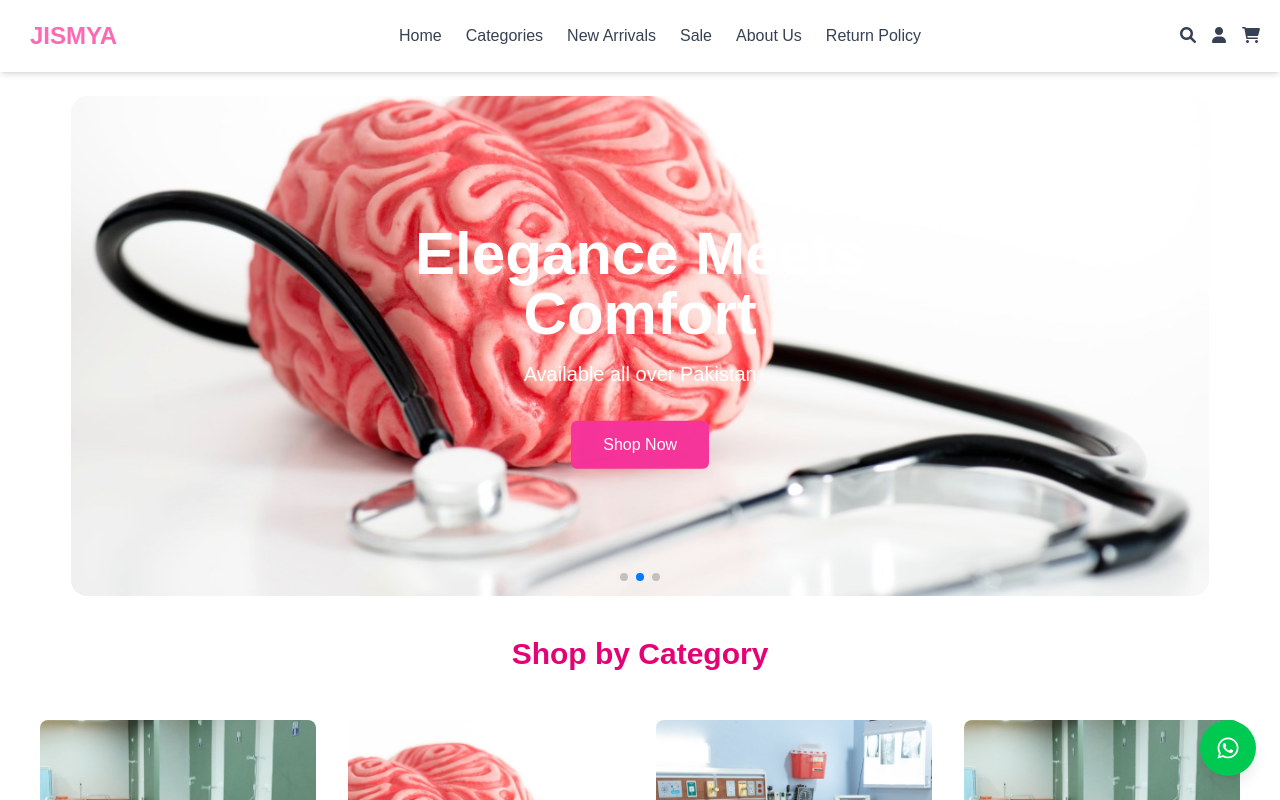
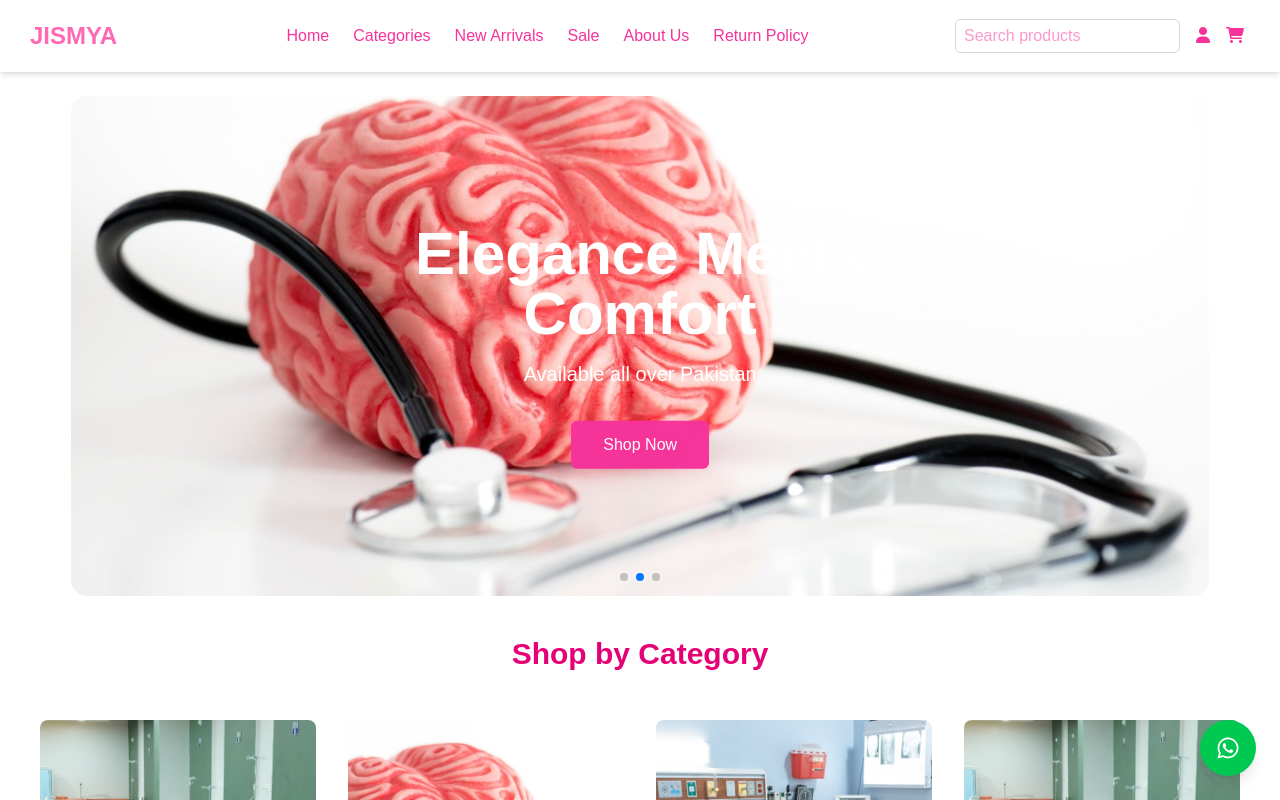
Before and after one commit to rahmatshah1310/jismyanew, a Next.js app: page / in a window 1280 px wide. Shown: the top 800 px of the page. Built offline with nearby package versions, Linux system fonts and the light colour scheme.

Commit message:
feat: Adding header as component

```diff
--- a/src/layouts/Header.js
+++ b/src/layouts/Header.js
@@ -2,6 +2,7 @@
 import { useState } from 'react'
 import Image from 'next/image'
 import Link from 'next/link'
+import InputField from '@/components/ui/InputField'
 
 const Header = () => {
     const [menuOpen, setMenuOpen] = useState(false)
@@ -14,50 +15,56 @@ const Header = () => {
                         <Image src="/logo.svg" alt="Jismya.com Logo" width={120} height={40} className="object-contain" priority />
                     </div>
 
-                    {/* Hamburger Icon */}
-                    <button
-                        className="md:hidden text-2xl text-gray-700 focus:outline-none"
-                        onClick={() => setMenuOpen(!menuOpen)}
-                        aria-label="Toggle menu"
-                    >
-                        <i className={menuOpen ? "fas fa-times" : "fas fa-bars"}></i>
-                    </button>
-
                     {/* Desktop Menu */}
                     <div className="hidden md:flex space-x-6">
-                        <Link href="#home" className="text-gray-700 hover:text-pink-500 transition-colors">Home</Link>
-                        <Link href="#categories" className="text-gray-700 hover:text-pink-500 transition-colors">Categories</Link>
-                        <Link href="#new-arrivals" className="text-gray-700 hover:text-pink-500 transition-colors">New Arrivals</Link>
-                        <Link href="#sale" className="text-gray-700 hover:text-pink-500 transition-colors">Sale</Link>
-                        <Link href="#about" className="text-gray-700 hover:text-pink-500 transition-colors">About Us</Link>
-                        <Link href="#return-policy" className="text-gray-700 hover:text-pink-500 transition-colors">Return Policy</Link>
+                        <Link href="/" className="text-pink-500 hover:text-pink-700 transition-colors">Home</Link>
+                        <Link href="#categories" className="text-pink-500 hover:text-pink-700 transition-colors">Categories</Link>
+                        <Link href="#new-arrivals" className="text-pink-500 hover:text-pink-700 transition-colors">New Arrivals</Link>
+                        <Link href="#sale" className="text-pink-500 hover:text-pink-700 transition-colors">Sale</Link>
+                        <Link href="#about" className="text-pink-500 hover:text-pink-700 transition-colors">About Us</Link>
+                        <Link href="#return-policy" className="text-pink-500 hover:text-pink-700 transition-colors">Return Policy</Link>
                     </div>
 
-                    <div className="flex space-x-4">
-                        <Link href="#search" className="text-gray-700 hover:text-pink-500 transition-colors">
-                            <i className="fas fa-search"></i>
+                    <div className="flex items-center space-x-4">
+                        <Link href="#search" className="text-pink-500 hover:text-pink-700 transition-colors">
+                            <InputField
+                                // value={search}
+                                // onChange={e => setSearch(e.target.value)}
+                                placeholder="Search products"
+                                className="flex-1 px-2 py-1 border border-[var(--color-gray-300)] rounded-md focus:outline-none focus:ring-2 focus:ring-pink-700"
+                            />
+
+                            {/* <i className="fas fa-search"></i> */}
                         </Link>
-                        <Link href="#account" className="text-gray-700 hover:text-pink-500 transition-colors">
+                        <Link href="#account" className="text-pink-500 hover:text-pink-700 transition-colors">
                             <i className="fas fa-user"></i>
                         </Link>
-                        <Link href="#cart" className="text-gray-700 hover:text-pink-500 transition-colors">
+                        <Link href="#cart" className="text-pink-500 hover:text-pink-700 transition-colors">
                             <i className="fas fa-shopping-cart"></i>
                         </Link>
+                        {/* Hamburger Icon */}
+                        <button
+                            className="md:hidden text-2xl w-2 text-pink-500 focus:outline-none relative"
+                            onClick={() => setMenuOpen(!menuOpen)}
+                            aria-label="Toggle menu"
+                        >
+                            <i className={menuOpen ? "fas fa-times" : "fas fa-bars"}></i>
+                        </button>
                     </div>
                 </div>
+            </nav>
+            {/* Mobile Menu */}
+            {menuOpen && (
+                <div className="absolute top-12 right-0 md:hidden bg-amber-50 shadow-lg px-5 py-4 space-y-4 w-36 z-50">
+                    <Link href="#home" className="block text-pink-500 hover:text-pink-700 transition-colors">Home</Link>
+                    <Link href="#categories" className="block text-pink-500 hover:text-pink-700 transition-colors">Categories</Link>
+                    <Link href="#new-arrivals" className="block text-pink-500 hover:text-pink-700 transition-colors">New Arrivals</Link>
+                    <Link href="#sale" className="block text-pink-500 hover:text-pink-700 transition-colors">Sale</Link>
+                    <Link href="#about" className="block text-pink-500 hover:text-pink-700 transition-colors">About Us</Link>
+                    <Link href="#return-policy" className="block text-pink-500 hover:text-pink-700 transition-colors">Return Policy</Link>
+                </div>
+            )}
 
-                {/* Mobile Menu */}
-                {menuOpen && (
-                    <div className="md:hidden bg-white shadow-lg px-5 py-4 space-y-4">
-                        <Link href="#home" className="block text-gray-700 hover:text-pink-500 transition-colors">Home</Link>
-                        <Link href="#categories" className="block text-gray-700 hover:text-pink-500 transition-colors">Categories</Link>
-                        <Link href="#new-arrivals" className="block text-gray-700 hover:text-pink-500 transition-colors">New Arrivals</Link>
-                        <Link href="#sale" className="block text-gray-700 hover:text-pink-500 transition-colors">Sale</Link>
-                        <Link href="#about" className="block text-gray-700 hover:text-pink-500 transition-colors">About Us</Link>
-                        <Link href="#return-policy" className="block text-gray-700 hover:text-pink-500 transition-colors">Return Policy</Link>
-                    </div>
-                )}
-            </nav>
         </header>
     )
 }
```
